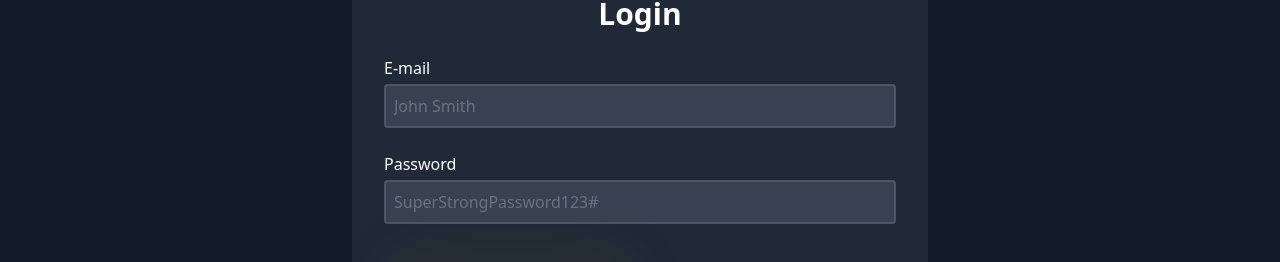
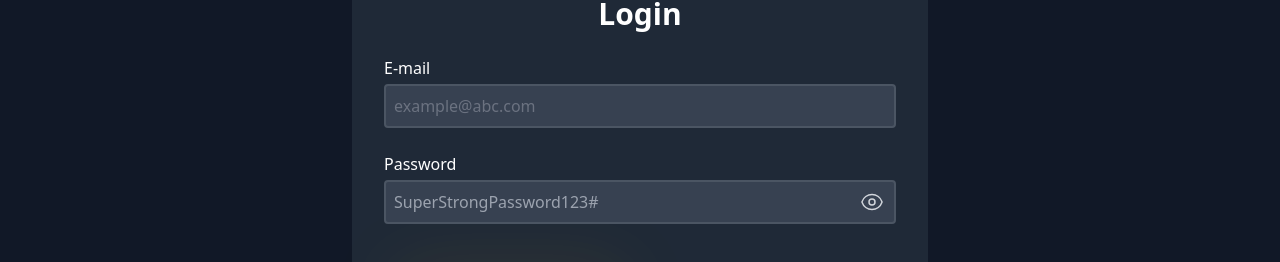
Before and after one commit to mateuszmanczak04/banadoro, a Next.js app: page /account/login in a window 1280 px wide. Shown: the part 132-394 px from the top of the page. Built offline with nearby package versions, Linux system fonts and the light colour scheme; no server answers.

Commit message:
password input component

```diff
--- a/src/components/account/LoginForm.tsx
+++ b/src/components/account/LoginForm.tsx
@@ -7,6 +7,7 @@ import { fetchAllUserDays } from '@/redux/timer';
 import Loading from '@/components/Loading';
 import LoginWithGoogle from '@/components/account/LoginWithGoogle';
 import Link from 'next/link';
+import PasswordInput from './PasswordInput';
 
 const LoginForm = () => {
   // redux
@@ -50,7 +51,7 @@ const LoginForm = () => {
       <label className='w-full flex flex-col gap-1'>
         <p>E-mail</p>
         <input
-          placeholder='John Smith'
+          placeholder='example@abc.com'
           type='email'
           className='input-text'
           value={email}
@@ -59,10 +60,7 @@ const LoginForm = () => {
       </label>
       <label className='w-full flex flex-col gap-1'>
         <p>Password</p>
-        <input
-          placeholder='SuperStrongPassword123#'
-          type='password'
-          className='input-text'
+        <PasswordInput
           value={password}
           onChange={(e) => setPassword(e.target.value)}
         />
--- /dev/null
+++ b/src/components/account/PasswordInput.tsx
@@ -0,0 +1,53 @@
+'use client';
+
+import { FC, useState } from 'react';
+import { EyeIcon, EyeSlashIcon } from '@heroicons/react/24/outline';
+
+interface PasswordInputProps {
+  value: string;
+  onChange: (e: React.ChangeEvent<HTMLInputElement>) => void;
+}
+
+const PasswordInput: FC<PasswordInputProps> = ({ value, onChange }) => {
+  const [show, setShow] = useState<boolean>(false);
+
+  const handleToggle = () => {
+    setShow((prev) => !prev);
+  };
+
+  return (
+    <>
+      {show ? (
+        <div className='relative w-full'>
+          <input
+            type='text'
+            value={value}
+            onChange={onChange}
+            placeholder='SuperStrongPassword123#'
+            className='rounded w-full p-2 pr-10 bg-gray-700 text-gray-200 border-2 border-gray-600 transition duration-100'
+          />
+          <EyeSlashIcon
+            className='h-6 w-6 text-gray-500 absolute right-3 cursor-pointer top-1/2 -translate-y-1/2 select-none'
+            onClick={handleToggle}
+          />
+        </div>
+      ) : (
+        <div className='relative w-full'>
+          <input
+            type='password'
+            value={value}
+            onChange={onChange}
+            placeholder='SuperStrongPassword123#'
+            className='rounded w-full p-2 pr-10 bg-gray-700 text-gray-200 border-2 border-gray-600 transition duration-100'
+          />
+          <EyeIcon
+            className='h-6 w-6 text-gray-300 absolute right-3 cursor-pointer top-1/2 -translate-y-1/2 select-none'
+            onClick={handleToggle}
+          />
+        </div>
+      )}
+    </>
+  );
+};
+
+export default PasswordInput;
--- a/src/components/account/RegisterForm.tsx
+++ b/src/components/account/RegisterForm.tsx
@@ -10,6 +10,7 @@ import LoginWithGoogle from '@/components/account/LoginWithGoogle';
 import { InformationCircleIcon } from '@heroicons/react/24/outline';
 import { ArrowRightCircleIcon } from '@heroicons/react/24/outline';
 import Link from 'next/link';
+import PasswordInput from './PasswordInput';
 
 const RegisterForm = () => {
   // redux
@@ -104,13 +105,7 @@ const RegisterForm = () => {
       <div className='flex flex-col w-full gap-3'>
         <label className='w-full flex flex-col gap-1'>
           <p>Password</p>
-          <input
-            placeholder='SuperStrongPassword123#'
-            type='password'
-            className='input-text'
-            value={password}
-            onChange={handleTypePassword}
-          />
+          <PasswordInput value={password} onChange={handleTypePassword} />
         </label>
         <div className='flex flex-col items-start w-full max-w-sm text-sm text-gray-400 gap-2'>
           <div className='flex gap-1 w-full'>
```
